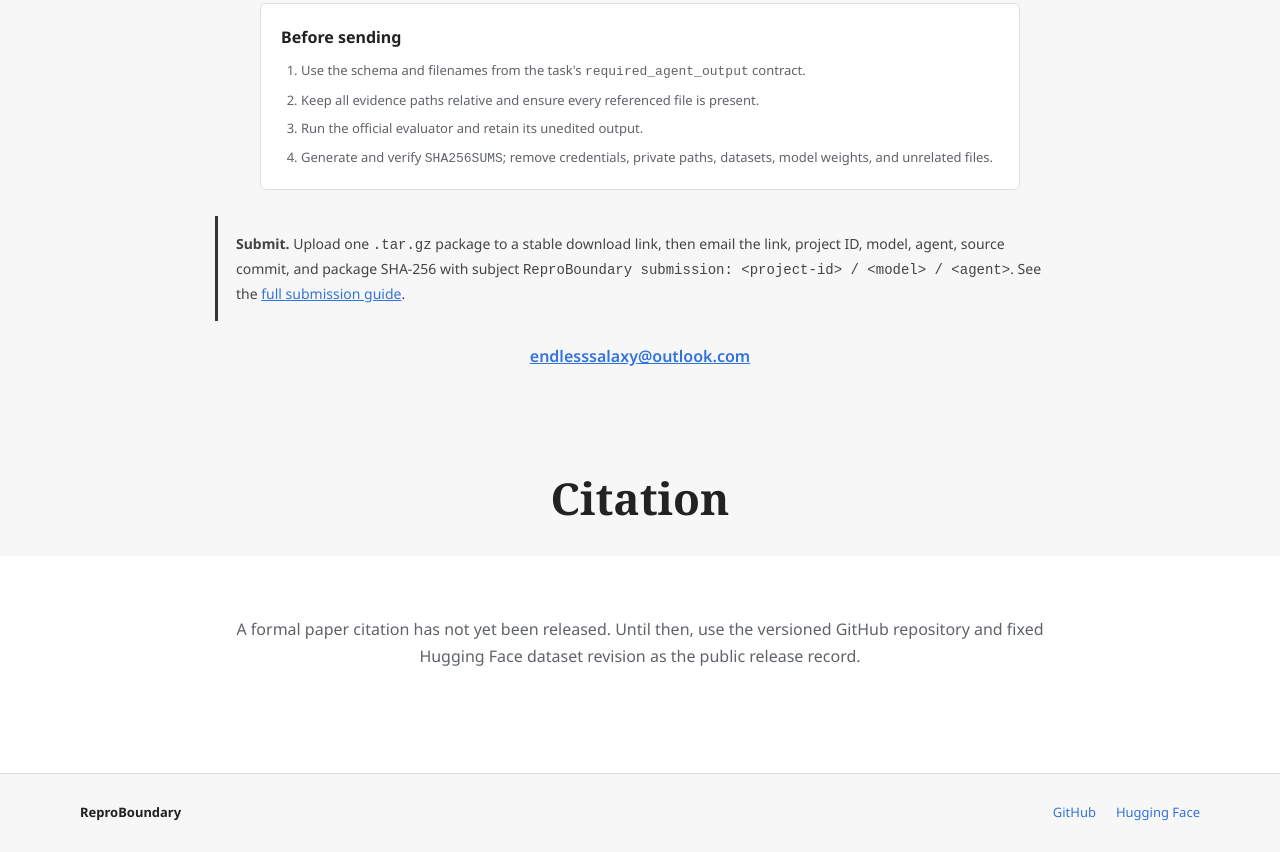
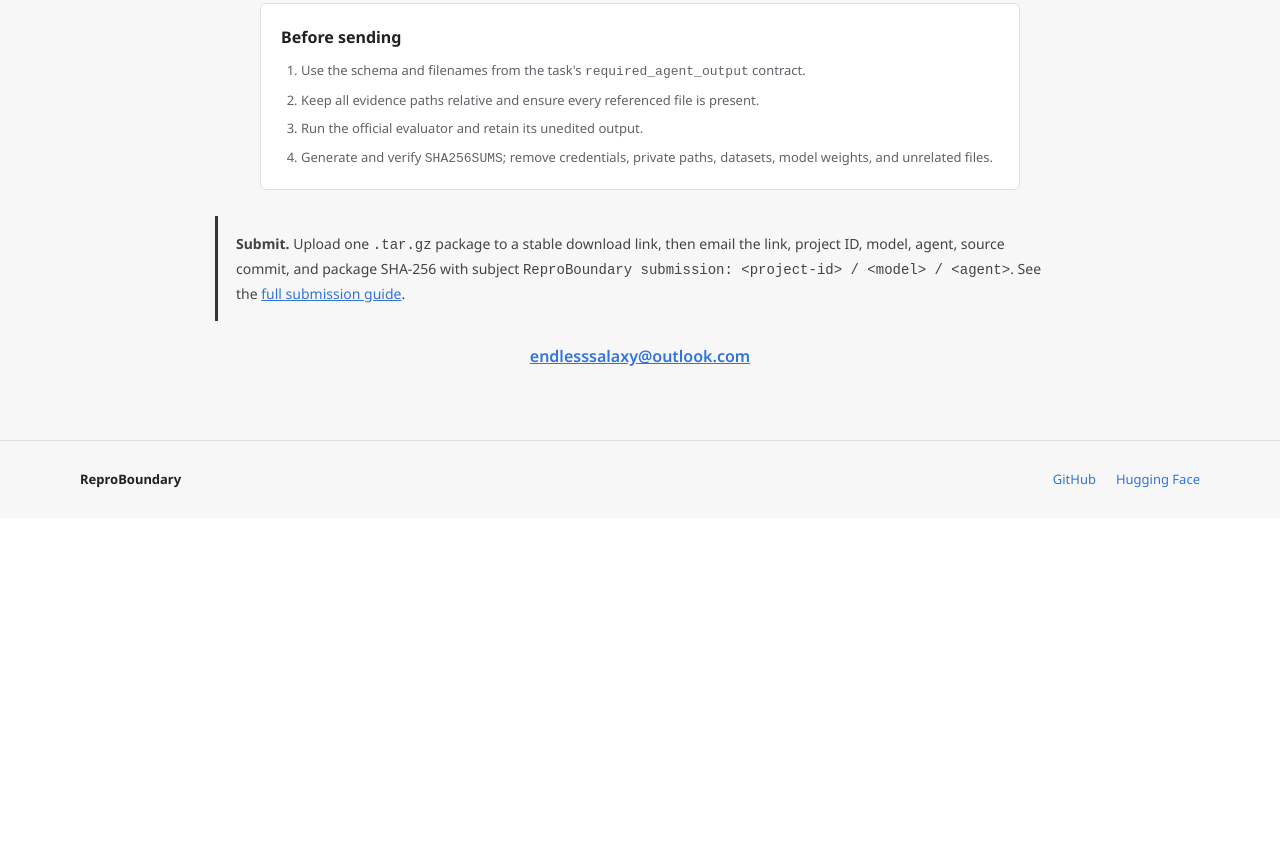
Before and after one commit to ReproBoundary/ReproBoundary.github.io, a plain HTML site: page index.html in a window 1280 px wide. Shown: the part 9730-10582 px from the top of the page. After the commit the page ends 10248 px from the top, so only its background shows below. Drawn offline with nearby package versions, Linux system fonts and the light colour scheme.

Commit message:
Hide citation until arXiv release

```diff
--- a/index.html
+++ b/index.html
@@ -253,13 +253,15 @@
       </div>
     </section>
 
+    <!-- Citation remains hidden until the paper has an official arXiv record.
     <header class="chapter"><h2>Citation</h2></header>
 
     <section class="section" id="citation">
       <div class="container narrow has-text-centered">
-        <p class="section-lead">A formal paper citation has not yet been released. Until then, use the versioned GitHub repository and fixed Hugging Face dataset revision as the public release record.</p>
+        <p class="section-lead">Citation details will be added after the official arXiv release.</p>
       </div>
     </section>
+    -->
   </main>
 
   <footer class="footer">
```
